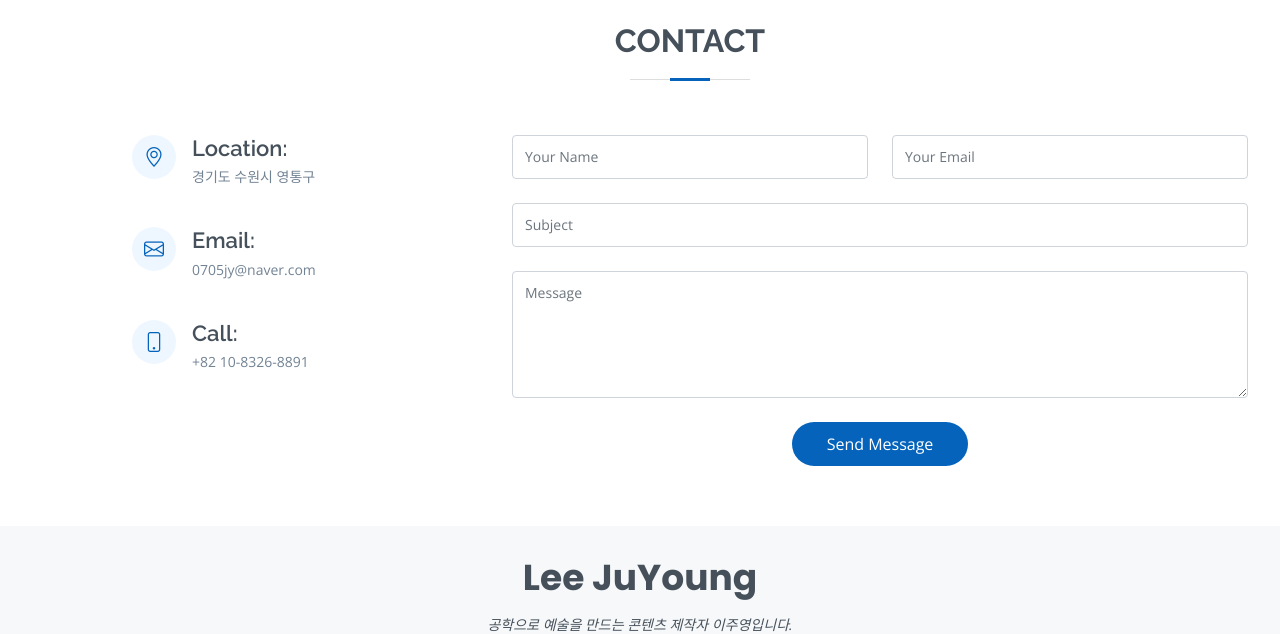
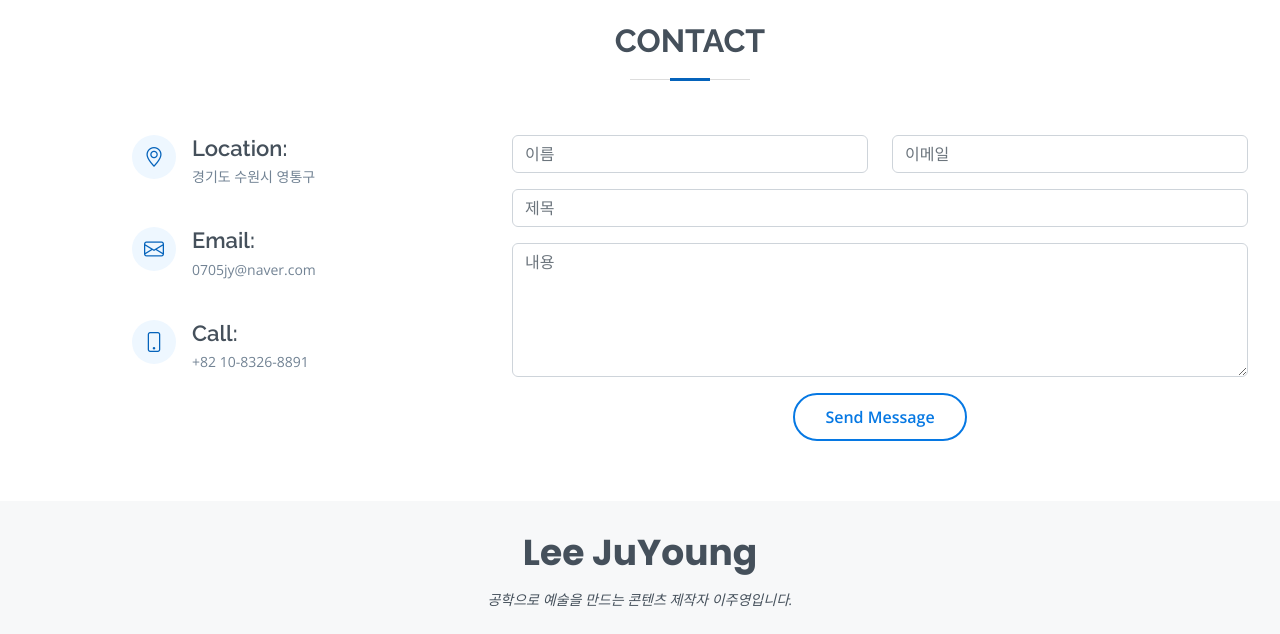
Before and after one commit to 2zooo0/portfolio25, a plain HTML site: page index.html in a window 1280 px wide. Shown: the part 7220-7854 px from the top of the page. Drawn offline with nearby package versions, Linux system fonts and the light colour scheme.

Commit message:
Feat: 메일보내기 기능추가

```diff
--- a/assets/css/style.css
+++ b/assets/css/style.css
@@ -1245,3 +1245,20 @@ section {
 .btn-close-custom:hover {
   background-color: rgba(255, 255, 255, 1);
 }
+
+.custom-send-button {
+  padding: 10px 30px;
+  border-radius: 30px;
+  border: 2px solid #0678e3; /* 파란 테두리 */
+  background-color: white;
+  color: #0678e3;
+  font-weight: 600;
+  font-size: 16px;
+  transition: all 0.3s ease;
+  cursor: pointer;
+}
+
+.custom-send-button:hover {
+  background-color: #0678e3;
+  color: white;
+}
--- a/index.html
+++ b/index.html
@@ -556,28 +556,26 @@
 
           <div class="col-lg-8 mt-5 mt-lg-0">
 
-            <form action="forms/contact.php" method="post" role="form" class="php-email-form">
+            <form action="https://formspree.io/f/mnnvvejl" method="POST">
               <div class="row">
                 <div class="col-md-6 form-group">
-                  <input type="text" name="name" class="form-control" id="name" placeholder="Your Name" required>
+                  <input type="text" name="name" class="form-control" placeholder="이름" required>
                 </div>
                 <div class="col-md-6 form-group mt-3 mt-md-0">
-                  <input type="email" class="form-control" name="email" id="email" placeholder="Your Email" required>
+                  <input type="email" name="email" class="form-control" placeholder="이메일" required>
                 </div>
               </div>
               <div class="form-group mt-3">
-                <input type="text" class="form-control" name="subject" id="subject" placeholder="Subject" required>
+                <input type="text" name="subject" class="form-control" placeholder="제목" required>
               </div>
               <div class="form-group mt-3">
-                <textarea class="form-control" name="message" rows="5" placeholder="Message" required></textarea>
+                <textarea class="form-control" name="message" rows="5" placeholder="내용" required></textarea>
               </div>
-              <div class="my-3">
-                <div class="loading">Loading</div>
-                <div class="error-message"></div>
-                <div class="sent-message">Your message has been sent. Thank you!</div>
+              <div class="text-center mt-3">
+                <button type="submit" class="custom-send-button">Send Message</button>
               </div>
-              <div class="text-center"><button type="submit">Send Message</button></div>
             </form>
+
 
           </div>
 
```
